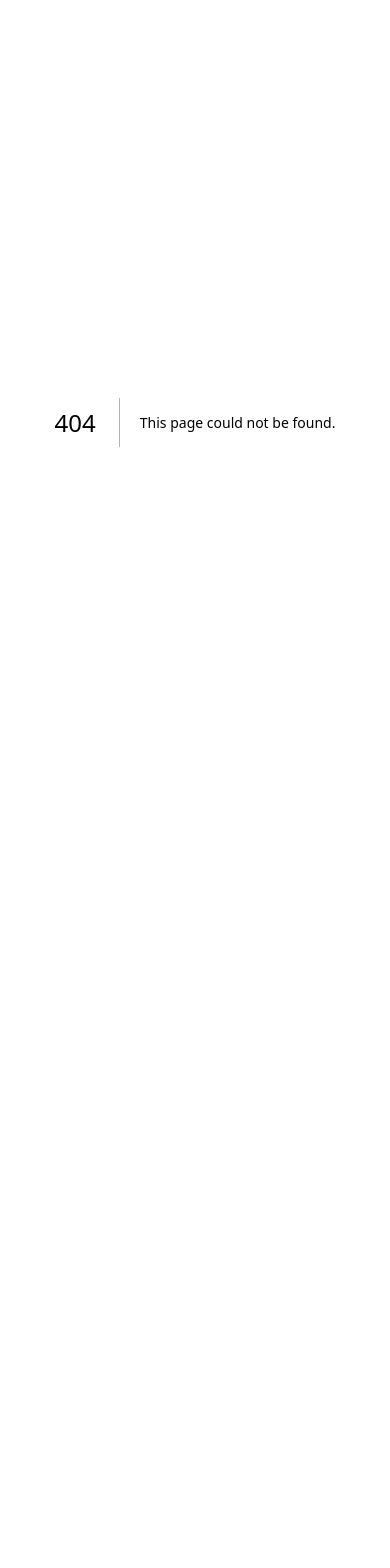
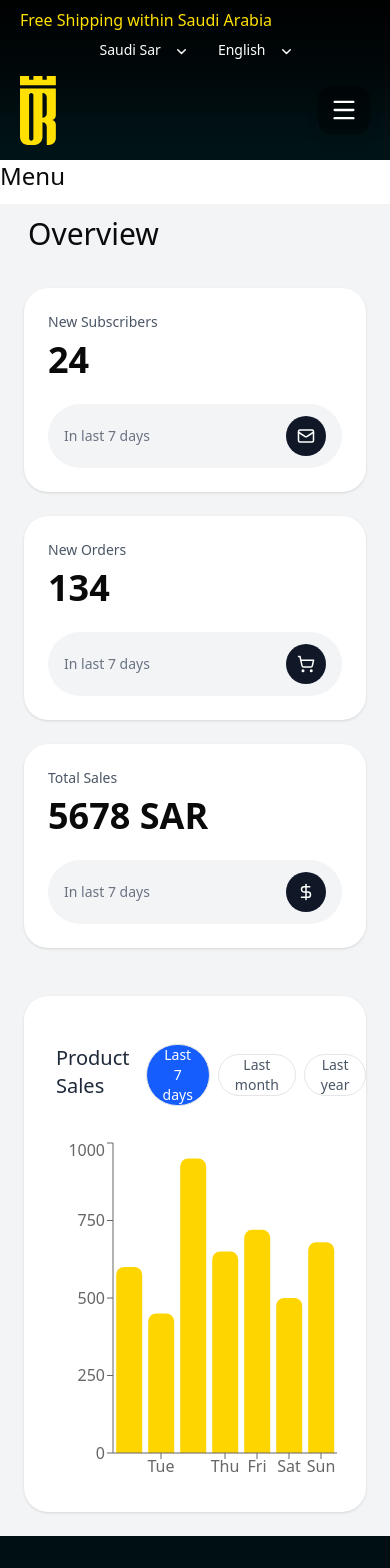
Before and after one commit to softwarence/frontend-alorobahclub, a Next.js app: page /dashboard/overview in a window 390 px wide. Before the commit this address had no page. Shown: the top 1568 px of the page. Before the commit the page ends 844 px from the top, so only its background shows below. Built offline with nearby package versions, Linux system fonts and the light colour scheme.

Commit message:
feat(dashboard-overview): Implement full overview section with responsive layout

```diff
--- a/app/(main)/layout.tsx
+++ b/app/(main)/layout.tsx
@@ -1,6 +1,8 @@
 import Header from "@/components/shared/Header";
 import Footer from "@/components/shared/Footer";
 import SponsorsCarousel from "./../../components/home/SponsorsCarousel";
+
+// You can return JSX or null here if needed
 
 export default function RootLayout({
   children,
--- /dev/null
+++ b/app/dashboard/layout.tsx
@@ -0,0 +1,93 @@
+"use client";
+import Footer from "@/components/shared/Footer";
+import StoreHeader from "@/components/store/StoreHeader";
+import Link from "next/link";
+import {
+  ChartNoAxesColumnIncreasing,
+  ShoppingBasket,
+  StickyNote,
+  Mail,
+  LogOut,
+  ShoppingCart,
+  Users,
+} from "lucide-react";
+import { Button } from "@/components/ui/button";
+
+export default function MainLayout({ children }: { children: React.ReactNode }) {
+  const navItems = [
+    {
+      name: "Overview",
+      icon: <ChartNoAxesColumnIncreasing className="w-4 h-4" />,
+      href: "/dashboard/overview",
+    },
+    { name: "Products", icon: <ShoppingBasket className="w-4 h-4" />, href: "/dashboard/products" },
+    {
+      name: "Posts",
+      icon: <StickyNote className="w-4 h-4" />,
+      href: "/dashboard/posts",
+    },
+    { name: "Orders", icon: <ShoppingCart className="w-4 h-4" />, href: "/dashboard/orders" },
+    { name: "Users", icon: <Users className="w-4 h-4" />, href: "/dashboard/users" },
+    { name: "Subscribers", icon: <Mail className="w-4 h-4" />, href: "/dashboard/subscribers" },
+  ];
+
+  return (
+    <>
+      <div className="bg h-40">
+        <StoreHeader></StoreHeader>
+      </div>
+      <main className="max-w-[1440px] mx-auto md:px-2 md:py-6 ">
+        <h1 className=" text-2xl md:px-5 md:pb-3">Menu</h1>
+        <div className="flex flex-col md:flex-row pt-3">
+          {/* === Sidebar === */}
+          <aside
+            className="w-full md:w-55 lg:w-65  border-gray-200
+          dark:border-neutral-800 md:flex flex-col gap-4 hidden"
+          >
+            <div className="dark:bg-neutral-900 pt-0 dark:pt-5 mr-0 dark:mr-3 rounded-lg pb-10 px-5 flex flex-col justify-between min-h-[70vh] sticky top-25 ">
+              <nav className="flex flex-col gap-2 ">
+                {navItems.map((item, idx) => (
+                  <Link
+                    key={idx}
+                    href={item.href}
+                    className="flex items-center gap-3 px-3 py-2 rounded
+                  hover:bg-amber-400 bg-gray-100 cut-corner-btn hover:shadow
+                  text-gray-700 dark:text-gray-300 text-sm font-medium transition-colors "
+                  >
+                    {item.icon}
+                    {item.name}
+                  </Link>
+                ))}
+              </nav>
+              <div className="flex flex-col gap-2">
+                <div>
+                  <Link href="/property/details" passHref>
+                    <Button variant="outline" className="w-full gap-2 justify-center">
+                      General
+                    </Button>
+                  </Link>
+
+                  <Button
+                    variant="default"
+                    className="w-full gap-2 justify-center bg-red-700 mt-2 hover:bg-red-800"
+                  >
+                    <LogOut className="w-4 h-4" /> Log Out
+                  </Button>
+                </div>
+              </div>
+            </div>
+          </aside>
+
+          {/* === Main Content Area === */}
+          <section
+            className="md:flex-1 bg-white dark:bg-neutral-950 md:border md:border-gray-200 md:dark:border-neutral-800
+              rounded-lg md:p-6 md:shadow md:min-h-[70vh]"
+          >
+            {children}
+          </section>
+        </div>
+      </main>
+      <Footer></Footer>
+    </>
+  );
+}
--- /dev/null
+++ b/app/dashboard/orders/page.tsx
@@ -0,0 +1,9 @@
+function Orders() {
+  return (
+    <div>
+      <h1>Orders</h1>
+    </div>
+  );
+}
+
+export default Orders;
--- /dev/null
+++ b/app/dashboard/overview/page.tsx
@@ -0,0 +1,14 @@
+import Cards from "@/components/dashboard/Cards";
+import ProductSalesChart from "@/components/dashboard/ProductSalesChart";
+
+function Overview() {
+  return (
+    <div className="bg-gray-100">
+      <h1 className="text-3xl p-3 pl-7">Overview </h1>
+      <Cards />
+      <ProductSalesChart />
+    </div>
+  );
+}
+
+export default Overview;
--- /dev/null
+++ b/app/dashboard/posts/page.tsx
@@ -0,0 +1,9 @@
+function Posts() {
+  return (
+    <div>
+      <h1>Posts</h1>
+    </div>
+  );
+}
+
+export default Posts;
--- /dev/null
+++ b/app/dashboard/products/page.tsx
@@ -0,0 +1,9 @@
+function Products() {
+  return (
+    <div>
+      <h1>Products</h1>
+    </div>
+  );
+}
+
+export default Products;
--- /dev/null
+++ b/app/dashboard/subscribers/page.tsx
@@ -0,0 +1,9 @@
+function Subscribers() {
+  return (
+    <div>
+      <h1>Subscribers</h1>
+    </div>
+  );
+}
+
+export default Subscribers;
--- /dev/null
+++ b/app/dashboard/users/page.tsx
@@ -0,0 +1,9 @@
+function users() {
+  return (
+    <div>
+      <h1>users</h1>
+    </div>
+  );
+}
+
+export default users;
--- a/app/globals.css
+++ b/app/globals.css
@@ -1,5 +1,9 @@
 @import "tailwindcss";
 @import "tw-animate-css";
+
+.bg {
+  background-color: #001317;
+}
 
 .cut-corner {
   clip-path: polygon(
--- /dev/null
+++ b/components/dashboard/Cards.tsx
@@ -0,0 +1,46 @@
+"use client";
+
+import { Mail, ShoppingCart, DollarSign } from "lucide-react";
+
+export default function Cards() {
+  const items = [
+    {
+      title: "New Subscribers",
+      value: "24",
+      icon: <Mail className="text-white" size={18} />,
+    },
+    {
+      title: "New Orders",
+      value: "134",
+      icon: <ShoppingCart className="text-white" size={18} />,
+    },
+    {
+      title: "Total Sales",
+      value: "5678 SAR",
+      icon: <DollarSign className="text-white" size={18} />,
+    },
+  ];
+
+  return (
+    <div className="bg-gray-100 p-6 ">
+      <div className="grid grid-cols-1 md:grid-cols-2 lg:grid-cols-3  gap-6">
+        {items.map((item, i) => (
+          <div key={i} className="bg-white rounded-3xl p-6 shadow-sm">
+            <h3 className="text-gray-600 text-sm">{item.title}</h3>
+
+            <div className="text-4xl font-semibold mt-2">{item.value}</div>
+
+            {/* Bottom section */}
+            <div className="mt-6 flex items-center justify-between bg-gray-100 rounded-full px-4 py-3">
+              <span className="text-gray-500 text-sm">In last 7 days</span>
+
+              <div className="w-10 h-10 bg-gray-900 rounded-full flex items-center justify-center">
+                {item.icon}
+              </div>
+            </div>
+          </div>
+        ))}
+      </div>
+    </div>
+  );
+}
--- /dev/null
+++ b/components/dashboard/ProductSalesChart.tsx
@@ -0,0 +1,96 @@
+"use client";
+
+import { useState } from "react";
+import { BarChart, Bar, XAxis, YAxis, Tooltip, ResponsiveContainer } from "recharts";
+
+type FilterKey = "7days" | "1month" | "1year";
+
+export default function ProductSalesChart() {
+  const [filter, setFilter] = useState<FilterKey>("7days");
+
+  const dataSets: Record<FilterKey, { name: string; value: number }[]> = {
+    "7days": [
+      { name: "Mon", value: 600 },
+      { name: "Tue", value: 450 },
+      { name: "Wed", value: 950 },
+      { name: "Thu", value: 650 },
+      { name: "Fri", value: 720 },
+      { name: "Sat", value: 500 },
+      { name: "Sun", value: 680 },
+    ],
+    "1month": [
+      { name: "Week 1", value: 400 },
+      { name: "Week 2", value: 800 },
+      { name: "Week 3", value: 500 },
+      { name: "Week 4", value: 900 },
+    ],
+    "1year": [
+      { name: "Jan", value: 1000 },
+      { name: "Feb", value: 1200 },
+      { name: "Mar", value: 900 },
+      { name: "Apr", value: 1400 },
+      { name: "May", value: 800 },
+      { name: "Jun", value: 1100 },
+      { name: "Jul", value: 900 },
+      { name: "Aug", value: 1500 },
+      { name: "Sep", value: 1300 },
+      { name: "Oct", value: 900 },
+      { name: "Nov", value: 1600 },
+      { name: "Dec", value: 1400 },
+    ],
+  };
+
+  return (
+    <div className="bg-gray-100 p-6 ">
+      <div className="bg-white rounded-3xl p-6 shadow-sm">
+        {/* Filters */}
+
+        <div className=" flex  gap-4 mt-4 p-2">
+          <div>
+            <h2 className="text-xl  text-gray-800">Product Sales</h2>
+          </div>
+          <div className="flex  justify-center items-center  m-auto gap-2">
+            <button
+              onClick={() => setFilter("7days")}
+              className={`px-4  rounded-full border-1 text-sm ${
+                filter === "7days" ? "bg-blue-600 text-white" : " text-gray-600"
+              }`}
+            >
+              Last 7 days
+            </button>
+
+            <button
+              onClick={() => setFilter("1month")}
+              className={`px-4  rounded-full border-1 text-sm ${
+                filter === "1month" ? "bg-blue-600 text-white" : " text-gray-600"
+              }`}
+            >
+              Last month
+            </button>
+
+            <button
+              onClick={() => setFilter("1year")}
+              className={`px-4  rounded-full border-1 text-sm ${
+                filter === "1year" ? "bg-blue-600 text-white" : " text-gray-600"
+              }`}
+            >
+              Last year
+            </button>
+          </div>
+        </div>
+
+        {/* Chart */}
+        <div className="mt-6 w-full h-[350px]">
+          <ResponsiveContainer width="100%" height="100%">
+            <BarChart data={dataSets[filter]}>
+              <XAxis dataKey="name" />
+              <YAxis />
+              <Tooltip />
+              <Bar dataKey="value" fill="#FFD500" radius={[8, 8, 0, 0]} />
+            </BarChart>
+          </ResponsiveContainer>
+        </div>
+      </div>
+    </div>
+  );
+}
--- a/package.json
+++ b/package.json
@@ -39,6 +39,7 @@
     "next-transpile-modules": "^10.0.1",
     "react": "^19.2.1",
     "react-dom": "^19.2.1",
+    "recharts": "^3.5.1",
     "swiper": "^12.0.3",
     "tailwind-merge": "^3.4.0"
   },
```
Also changed, not shown: 1 other file (tests, documents, lock files or other folders).
